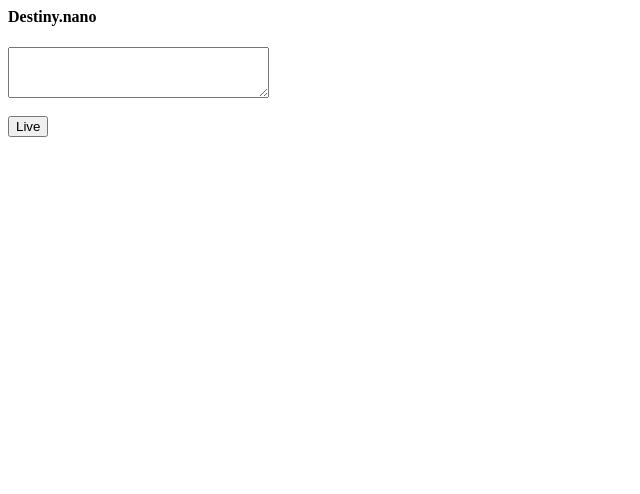
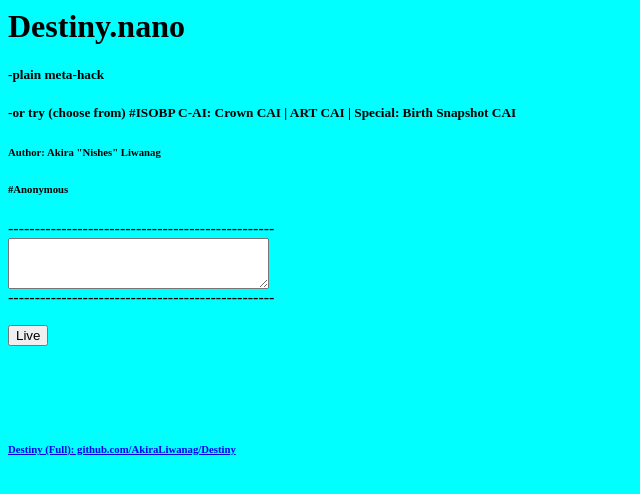
Before and after one commit to AkiraLiwanag/akiraliwanag.github.io, a plain HTML site: page index.html in a window 1280 px wide. Shown: the whole page, without its empty margins (0-640 px from the left). Drawn offline with Linux system fonts and the light colour scheme.

Commit message:
Update index.html

```diff
--- a/index.html
+++ b/index.html
@@ -24,14 +24,19 @@
     }
   </script>
 </head>
-<body>
-  <h4>Destiny.nano</h4>
+<body bgcolor="cyan">
+  <h1>Destiny.nano</h1>
+  <h5>-plain meta-hack</h5>
+  <h5>-or try (choose from) #ISOBP C-AI: Crown CAI | ART CAI | Special: Birth Snapshot CAI</h5>
+  <h6>Author: Akira "Nishes" Liwanag</h6>
+  <h6>#Anonymous</h6>
+  --------------------------------------------------<br>
 
   <textarea id="result" rows="3" cols="30"></textarea>
+  <br>--------------------------------------------------
   <br><br>
   <button onclick="generateRandomResult('option1')">Live</button>
-
-  <br><br>
+  <br><br><br><br><br>
+  <h6><a href="https://github.com/akiraliwanag/destiny">Destiny (Full): github.com/AkiraLiwanag/Destiny</a></h6>
 
 </body>
-</html></div>
```
